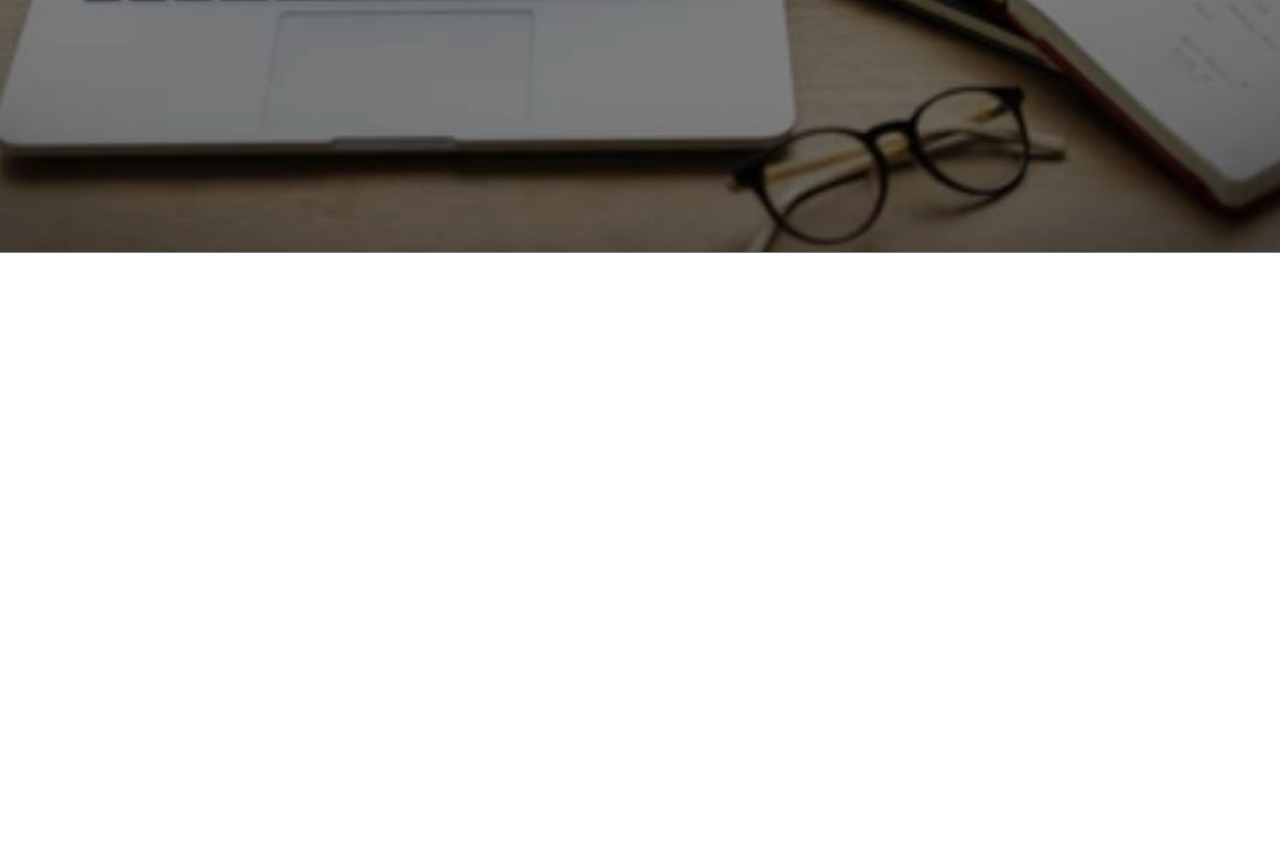
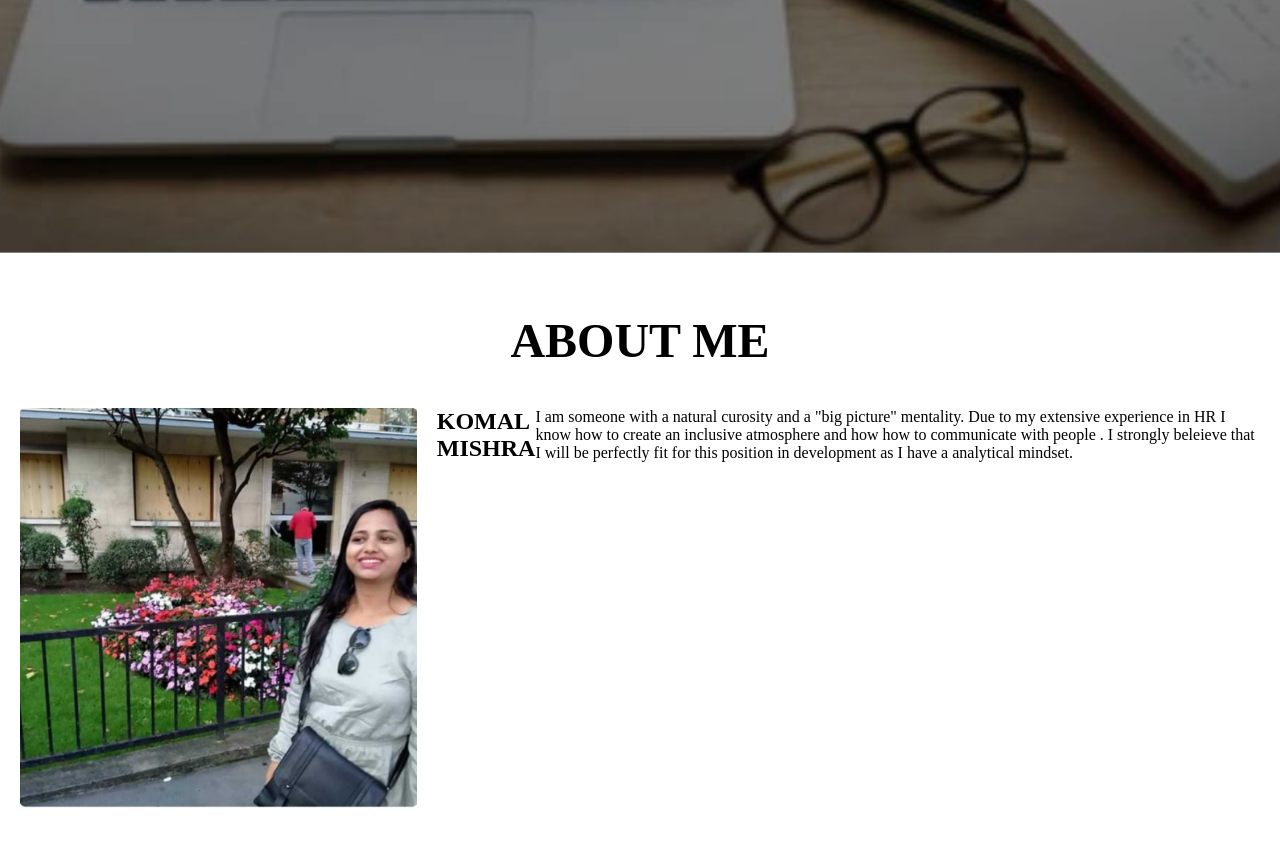
Before and after one commit to komal-89/project-portfolio, a website: page index.html in a window 1280 px wide. Shown: the part 648-1494 px from the top of the page. Before the commit the page ends 901 px from the top, so only its background shows below. Drawn offline with Linux system fonts and the light colour scheme.

Commit message:
add About-me

```diff
--- a/index.html
+++ b/index.html
@@ -12,10 +12,10 @@
     <!--Nav section-->
     <nav class="navbar">
       <ul>
-        <li><a href="#">Home</a></li>
-        <li><a href="#">About me</a></li>
-        <li><a href="#">Skills</a></li>
-        <li><a href="#">Contact me</a></li>
+        <li><a href="#home">Home</a></li>
+        <li><a href="#about">About me</a></li>
+        <li><a href="#skills">Skills</a></li>
+        <li><a href="#contact">Contact me</a></li>
       </ul>
     </nav>
     <section id="home">
@@ -24,5 +24,23 @@
         <button type="button" class="btn">Hire me</button>
       </div>
     </section>
+
+    <section id="about">
+      <div id="pic">
+        <h1 class="headings">ABOUT ME</h1>
+        <div class="about-container">
+          <img src="./public/komal.jpg" alt="" />
+          <div id="intro"></div>
+          <h2>KOMAL MISHRA</h2>
+          <p>
+            I am someone with a natural curosity and a "big picture" mentality.
+            Due to my extensive experience in HR I know how to create an
+            inclusive atmosphere and how how to communicate with people . I
+            strongly beleieve that I will be perfectly fit for this position in
+            development as I have a analytical mindset.
+          </p>
+        </div>
+      </div>
+    </section>
   </body>
 </html>
--- a/styles/something.css
+++ b/styles/something.css
@@ -93,3 +93,33 @@
   box-shadow: 0 0 5px white, 0 0 15px white;
   font-weight: bold;
 }
+/* about section */
+
+#about {
+  display: flex;
+  flex-direction: column;
+  box-sizing: border-box;
+  padding: 20px;
+  margin-bottom: 60px;
+}
+
+#pic img {
+  width: 575px;
+  height: 400px;
+}
+
+#intro {
+  display: flex;
+  flex-direction: column;
+  text-align: justify;
+  padding: 10px;
+}
+
+#intro h2 {
+  font-size: 2rem;
+  margin-bottom: 20px;
+}
+
+.about-container {
+  display: flex;
+}
```
Also changed, not shown: .cspell.json, public/komal.jpg (added).
